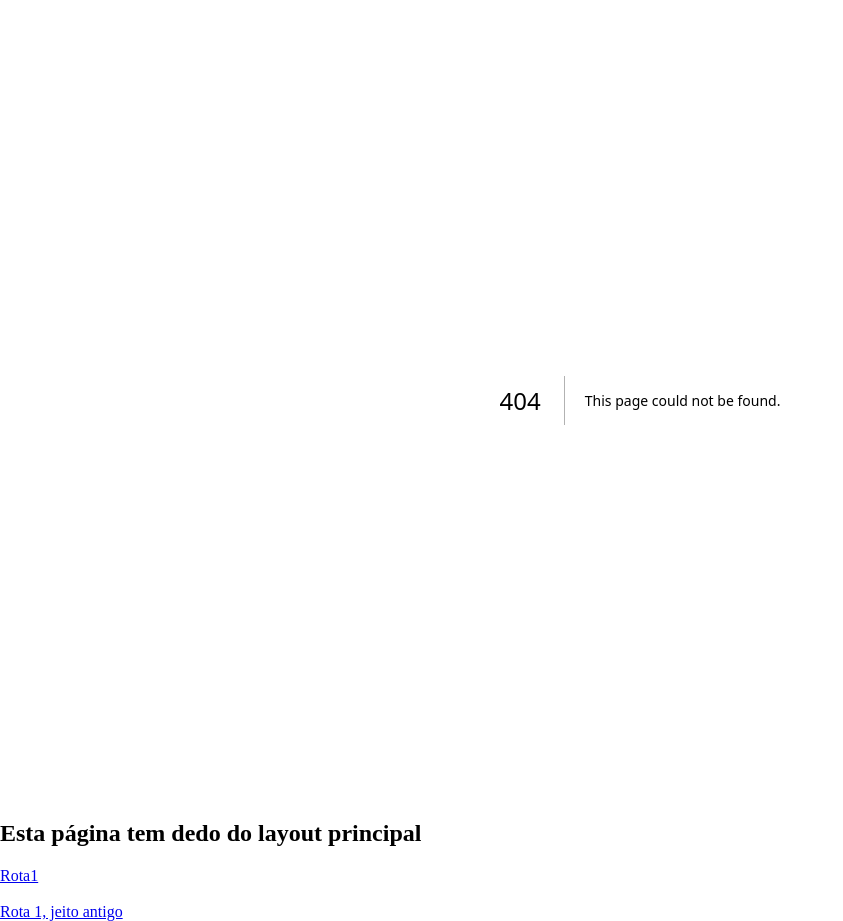
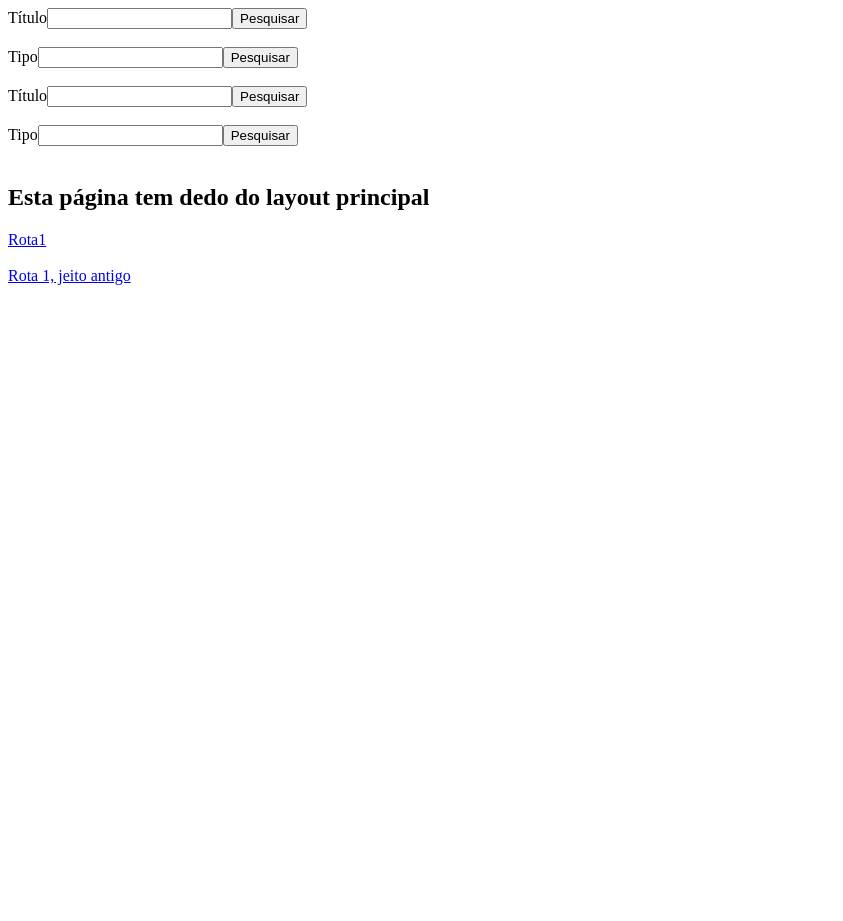
Before and after one commit to oguiaraujo/P-Web, a Next.js app: page /movieSearch in a window 1280 px wide. Before the commit this address had no page. Shown: the whole page, without its empty margins (0-843 px from the left). After the commit the page ends 800 px from the top, so only its background shows below. Built offline with nearby package versions, Linux system fonts and the light colour scheme.

Commit message:
Receita 17

```diff
--- a/app/layout.js
+++ b/app/layout.js
@@ -1,5 +1,5 @@
 import Link from 'next/link'
-
+import MovieForm from "./movieSearch/page";
 
 export const metadata = {
   title: 'Next.js',
@@ -11,6 +11,7 @@
   return (
     <html lang="en">
       <body>
+        <MovieForm/>
         {children}
         <div>
           <h2>Esta página tem dedo do layout principal</h2>
--- /dev/null
+++ b/app/movieSearch/page.js
@@ -0,0 +1,20 @@
+import Form from "next/form"
+
+export default async function MovieForm(){
+    return (
+      <div>
+        <Form action="/movies">
+          <label htmlFor="idTitleSearchKey">Título</label>
+          <input id="idTitleSearchKey" name="titleSearchKey"/>
+          <button type="submit">Pesquisar</button>
+        </Form>
+        <br/>
+        <Form action="/movies">
+          <label htmlFor="type">Tipo</label>
+          <input id="type" name="type"/>
+          <button type="submit">Pesquisar</button>
+        </Form>
+        <br/>
+      </div>
+    )
+}
```
